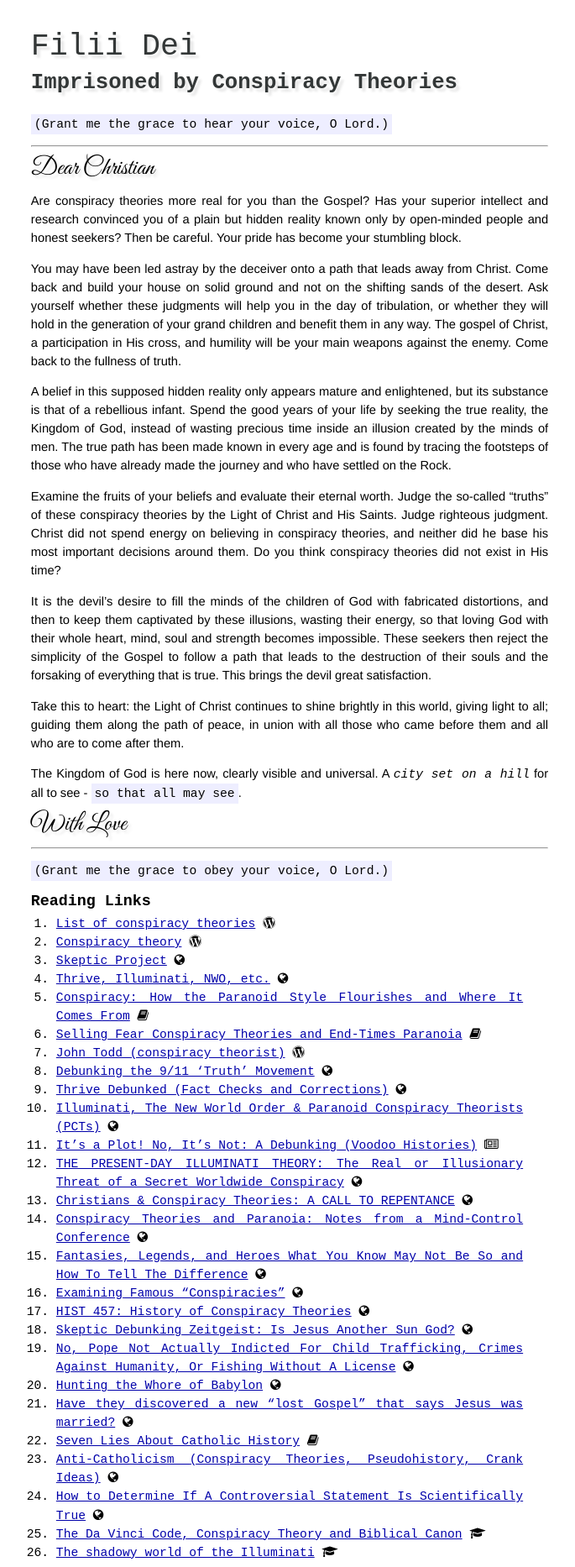
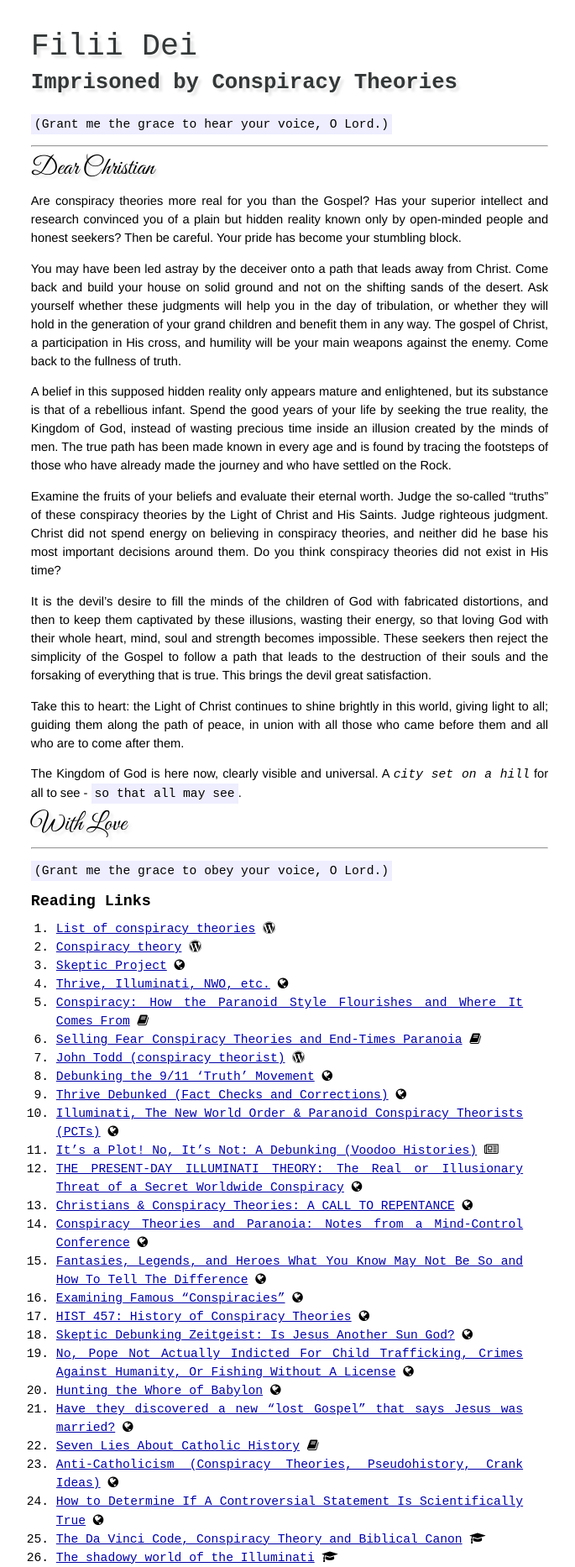
Before and after one commit to afrikatoliek/afrikatoliek.github.io, a Jekyll site: the page built from _posts/2014-12-15-conspiracy-theories.md, in a window 1280 px wide. Shown: the whole page at 84% size, without its empty margins (295-980 px from the left). Built offline with Jekyll 4.4.1, drawn with Linux system fonts in a browser that asks for light colours; nearby versions of some CDN libraries; some web fonts are replaced; Markdown is read by kramdown in place of the engine named in the settings.

Commit message:
More styling adjustments.

```diff
--- a/css/screen.css
+++ b/css/screen.css
@@ -117,7 +117,7 @@ ul.posts {
 	font-family: 'PT Mono', monospace;
 	font-weight: bold;
 	font-size: 125%;
-	margin-bottom: 4px;
+	margin-bottom: 10px;
   }
 
   #post pre {
```
